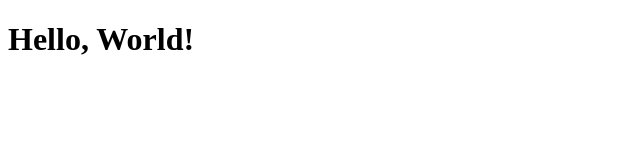
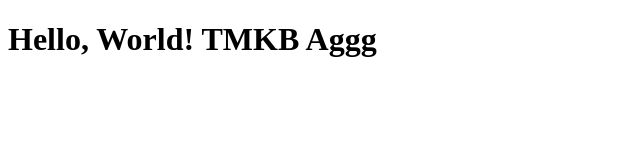
Before and after one commit to rishiprattap/Leaning, a plain HTML site: page index.html in a window 1280 px wide. Shown: the whole page, without its empty margins (0-640 px from the left). Drawn offline with Linux system fonts and the light colour scheme.

Commit message:
Modified index.html

```diff
--- a/index.html
+++ b/index.html
@@ -6,6 +6,6 @@
     <title>Hellow</title>
 </head>
 <body>
-    <h1>Hello, World!</h1>
+    <h1>Hello, World! TMKB Aggg</h1>
 </body>
 </html>
```
